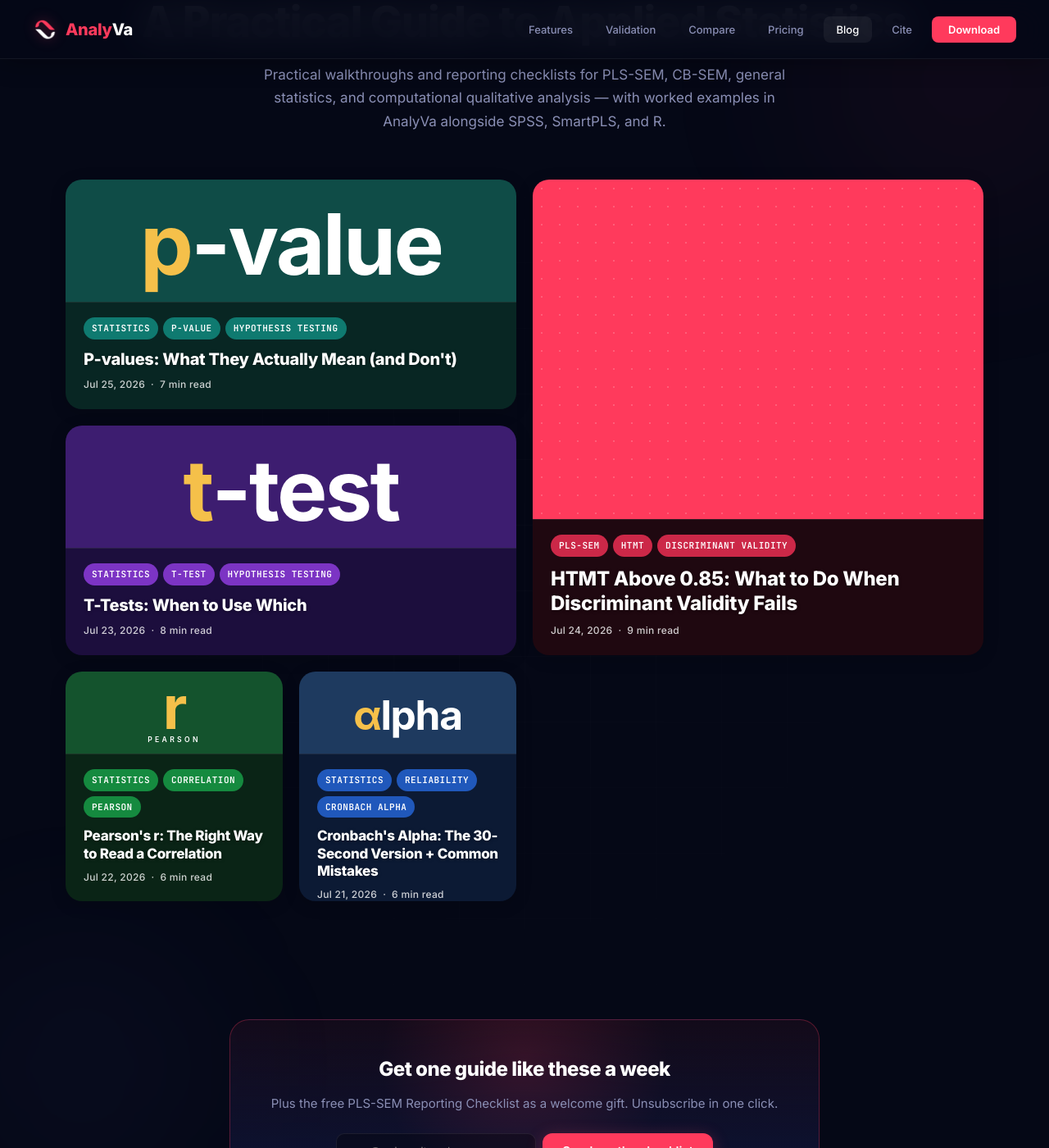
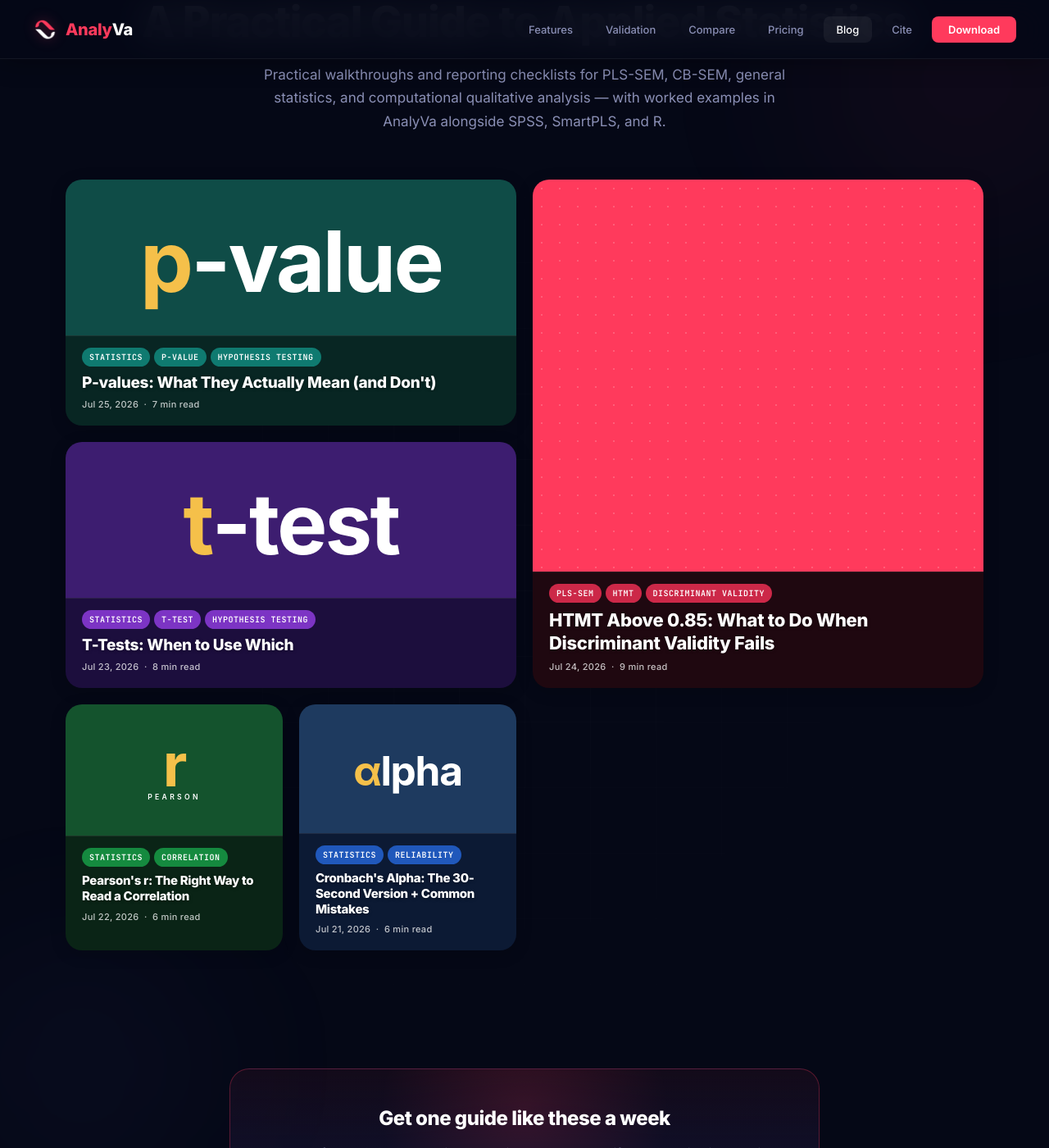
Before and after one commit to Bouzarab/Bouzarab.github.io, a Jekyll site: the page built from blog/index.html, in a window 1280 px wide and 1400 px high, scrolled down 216 px. Shown: the whole window at 82% size. Built offline with Jekyll 4.4.1, drawn with Linux system fonts in a browser that asks for light colours.

Commit message:
Blog cards: guaranteed text panel height + tag limit for small cards

```diff
--- a/assets/css/main.css
+++ b/assets/css/main.css
@@ -458,7 +458,7 @@ main.site-main { position: relative; z-index: 1; padding-top: 72px; }
 .gallery-grid {
   display: grid;
   grid-template-columns: repeat(4, 1fr);
-  grid-auto-rows: 280px;
+  grid-auto-rows: 300px;
   grid-auto-flow: dense;
   gap: 20px;
   max-width: 1200px;
@@ -480,7 +480,7 @@ main.site-main { position: relative; z-index: 1; padding-top: 72px; }
   box-shadow: 0 4px 20px rgba(0, 0, 0, 0.15);
   will-change: transform;
   color: #fff;
-  min-height: 280px;
+  min-height: 300px;
   display: flex;
   flex-direction: column;
 }
@@ -521,54 +521,62 @@ main.site-main { position: relative; z-index: 1; padding-top: 72px; }
 
 /* Solid text panel (bottom of card) — sits below the image, never overlaps */
 .gallery-card .card-body {
-  padding: 18px 22px 20px;
+  padding: 14px 20px 16px;
   border-top: 1px solid rgba(255,255,255,0.08);
   background: #0d1230;   /* default; overridden per-accent below */
+  flex-shrink: 0;
 }
+.gallery-card.size-small .card-body { min-height: 140px; }
+.gallery-card.size-tall  .card-body { min-height: 160px; }
 
 .gallery-card .card-tags {
   display: flex;
-  gap: 6px;
+  gap: 5px;
   flex-wrap: wrap;
-  margin-bottom: 12px;
+  margin-bottom: 8px;
+  overflow: hidden;
+  max-height: 24px;   /* single row only — extras wrap and get clipped */
 }
 .gallery-card .card-tag {
   display: inline-block;
-  padding: 4px 10px;
+  padding: 3px 9px;
   border-radius: 100px;
-  font-size: 11px;
+  font-size: 10px;
   font-weight: 700;
   letter-spacing: 0.5px;
   text-transform: uppercase;
   color: #fff;
   font-family: var(--font-mono);
+  white-space: nowrap;
 }
+/* Small cards: force to 2 tags max so the row never wraps */
+.gallery-card.size-small .card-tag:nth-child(n+3) { display: none; }
 
 .gallery-card .card-title {
-  margin: 0 0 8px 0;
+  margin: 0 0 6px 0;
   font-family: var(--font-sans);
-  font-size: 17px;
+  font-size: 15px;
   font-weight: 800;
   line-height: 1.25;
   letter-spacing: -0.3px;
   color: #fff;
   text-shadow: 0 1px 4px rgba(0,0,0,0.35);
   display: -webkit-box;
-  -webkit-line-clamp: 4;
+  -webkit-line-clamp: 3;
   -webkit-box-orient: vertical;
   overflow: hidden;
   text-overflow: ellipsis;
 }
 
-.gallery-card.size-large .card-title { font-size: 24px; -webkit-line-clamp: 4; }
-.gallery-card.size-wide  .card-title { font-size: 20px; -webkit-line-clamp: 3; }
-.gallery-card.size-tall  .card-title { font-size: 18px; -webkit-line-clamp: 5; }
+.gallery-card.size-large .card-title { font-size: 22px; -webkit-line-clamp: 3; }
+.gallery-card.size-wide  .card-title { font-size: 19px; -webkit-line-clamp: 2; }
+.gallery-card.size-tall  .card-title { font-size: 16px; -webkit-line-clamp: 4; }
 
 .gallery-card .card-meta {
   font-family: var(--font-sans);
-  font-size: 12px;
+  font-size: 11px;
   font-weight: 500;
-  color: rgba(255,255,255,0.8);
+  color: rgba(255,255,255,0.75);
   letter-spacing: 0.3px;
 }
 
```
